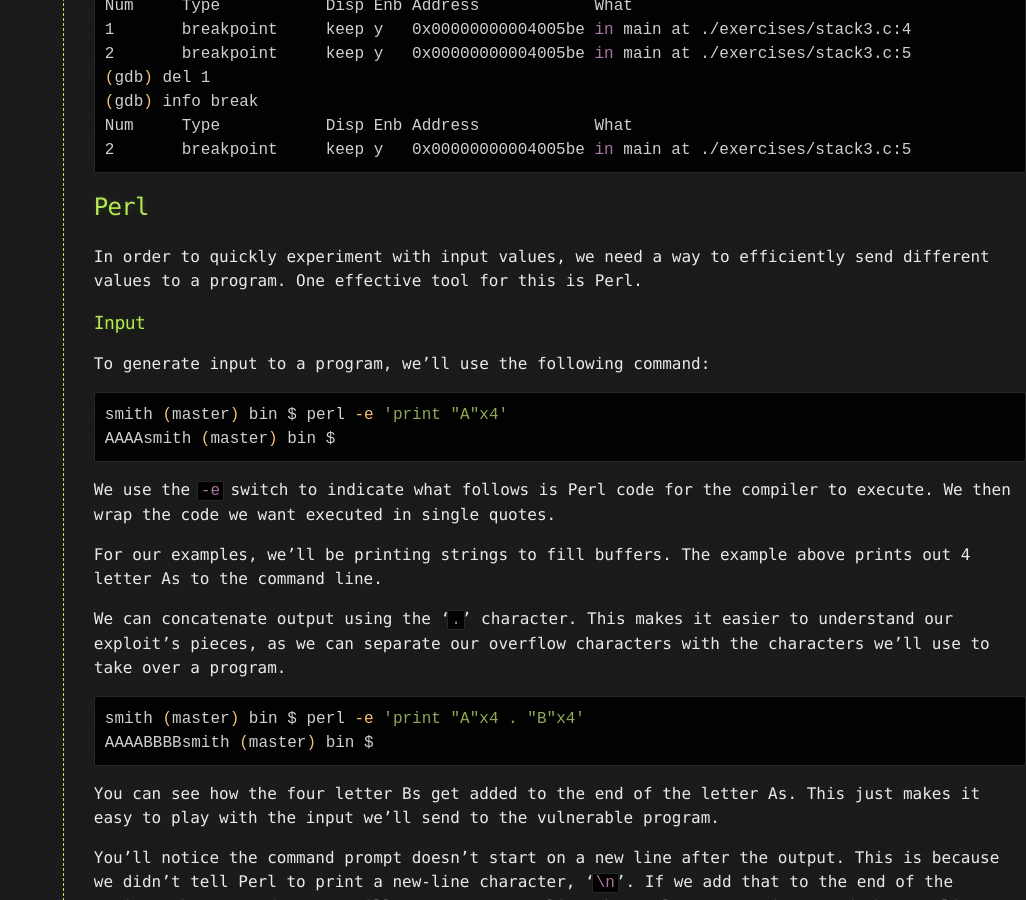
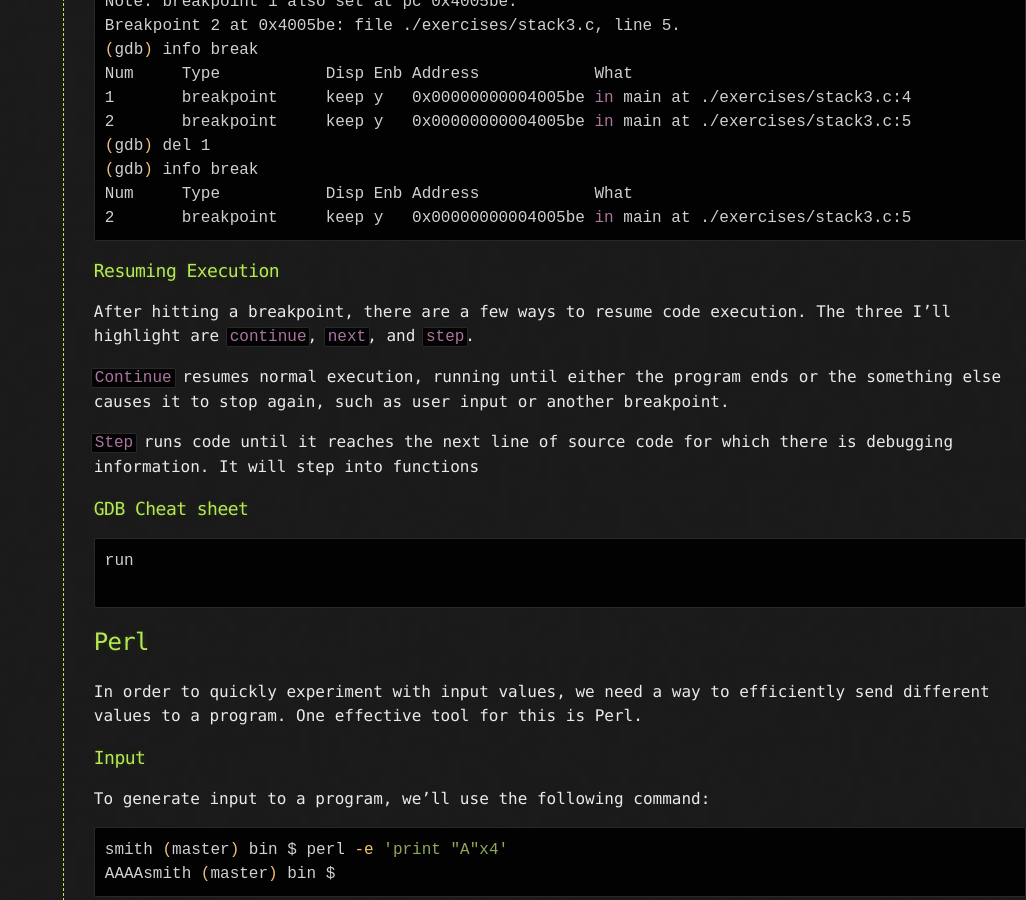
Before and after one commit to 6r0k3d/6r0k3d.github.io, a Jekyll site: the page built from _exdev/tools.md, in a window 1280 px wide and 900 px high, scrolled down 2006 px. Shown: the whole window, without its empty margins (254-1280 px from the left). Built offline with Jekyll 4.4.1, drawn with Linux system fonts in a browser that asks for light colours; nearby versions of some CDN libraries; comment, search, counter and statistics services are not loaded; some of the changed text lies outside the part shown.

Commit message:
Update tools post
Update content in tools post

````diff
--- a/_exdev/tools.md
+++ b/_exdev/tools.md
@@ -15,7 +15,7 @@ I wanted to include all the tools I used while working on these problems in once
 {:toc}
 ## GNU Debugger (GDB)
 
-GDB lets us look at a program in memory. I'll discuss a few common commands needed to get started.
+GDB lets us look at a program in memory. I'll discuss a few common commands needed to get started. This is by no means comprehensive, just a highlight of commands I think are important to know in order to get started.
 
 ### Starting GDB
 
@@ -80,6 +80,21 @@ Num     Type           Disp Enb Address            What
 2       breakpoint     keep y   0x00000000004005be in main at ./exercises/stack3.c:5
 ```
 
+### Resuming Execution
+
+After hitting a breakpoint, there are a few ways to resume code execution. The three I'll highlight are `continue`, `next`, and `step`.
+
+`Continue` resumes normal execution, running until either the program ends or the something else causes it to stop again, such as user input or another breakpoint.
+
+`Step`  runs code until it reaches the next line of source code for which there is debugging information. It will step into functions
+
+### GDB Cheat sheet
+
+```bash
+run
+
+```
+
 
 
 ## Perl
````
Also changed, not shown: other parts of _exdev/tools.md (+1 -1 lines).
